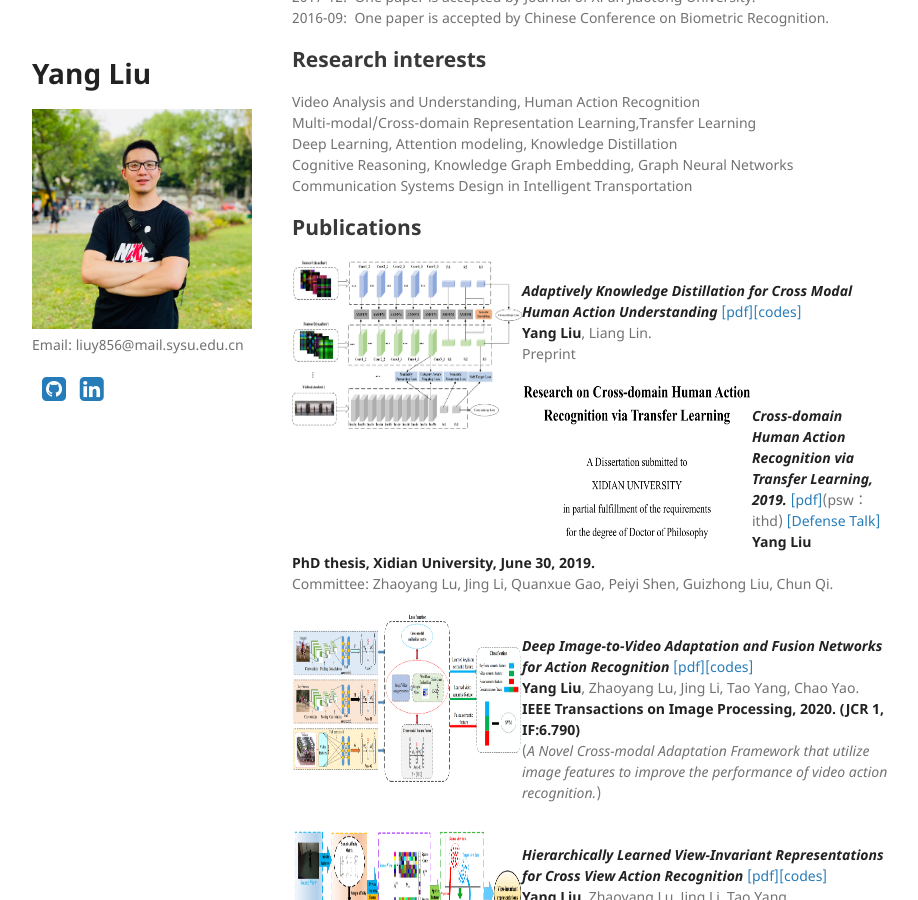
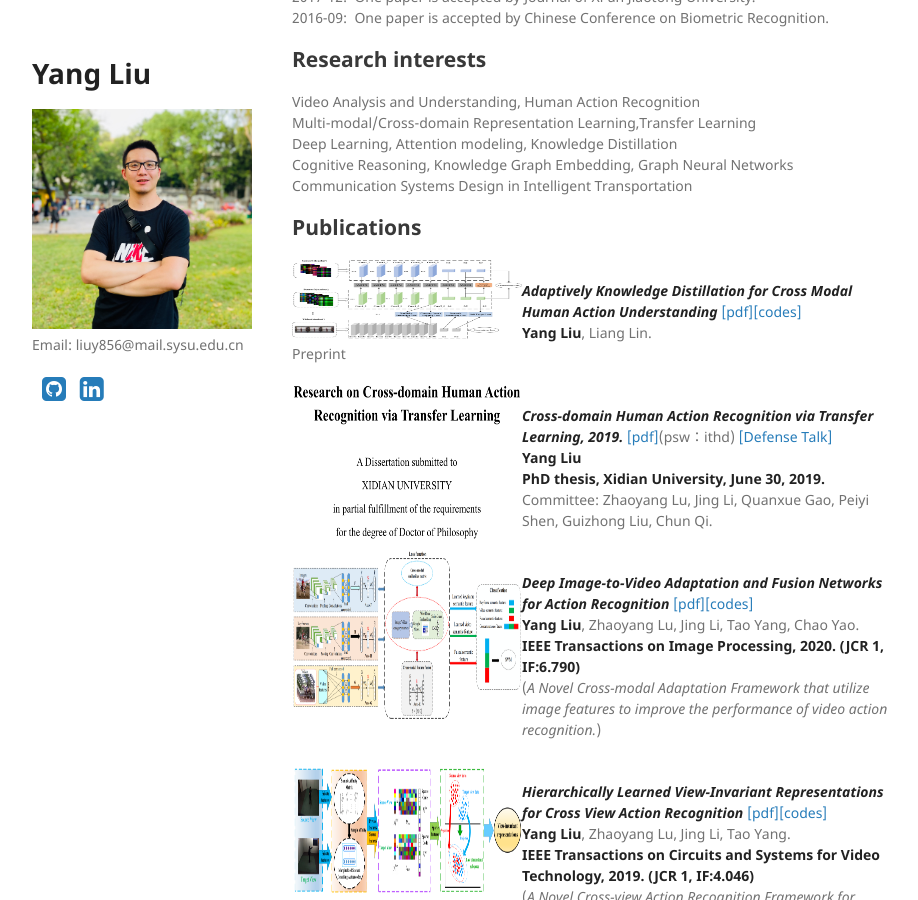
Before and after one commit to YangLiu9208/home, a Jekyll site: the page built from index.md, in a window 1280 px wide and 900 px high, scrolled down 808 px. Shown: the whole window, without its empty margins (178-1096 px from the left). Built offline with Jekyll 4.4.1, drawn with Linux system fonts in a browser that asks for light colours; a style sheet for code colours, icons or effects is not loaded.

Commit message:
Update index.md

```diff
--- a/index.md
+++ b/index.md
@@ -42,7 +42,7 @@ Communication Systems Design in Intelligent Transportation
 
 <div align="left">
           <a>
-            <img border="0" src="./Framework.png" align="left" width="230" height="170">
+            <img border="0" src="./Framework.png" align="left" width="230" height="80">
           </a>
 </div>
 ***Adaptively Knowledge Distillation for Cross Modal Human Action Understanding*** [[pdf]](https://yangliu9208.github.io/home/)[[codes]](https://yangliu9208.github.io/home/)
```
